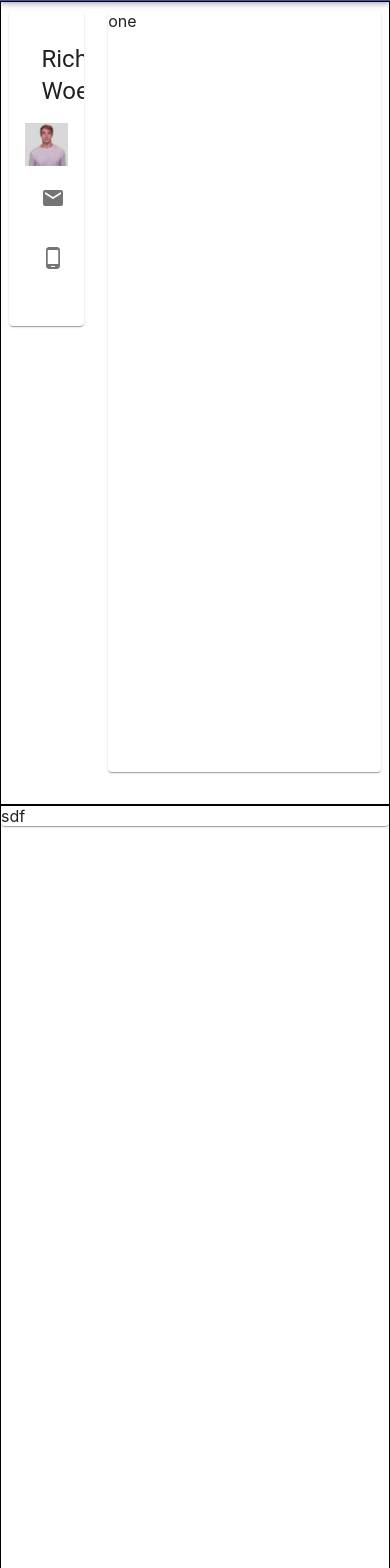
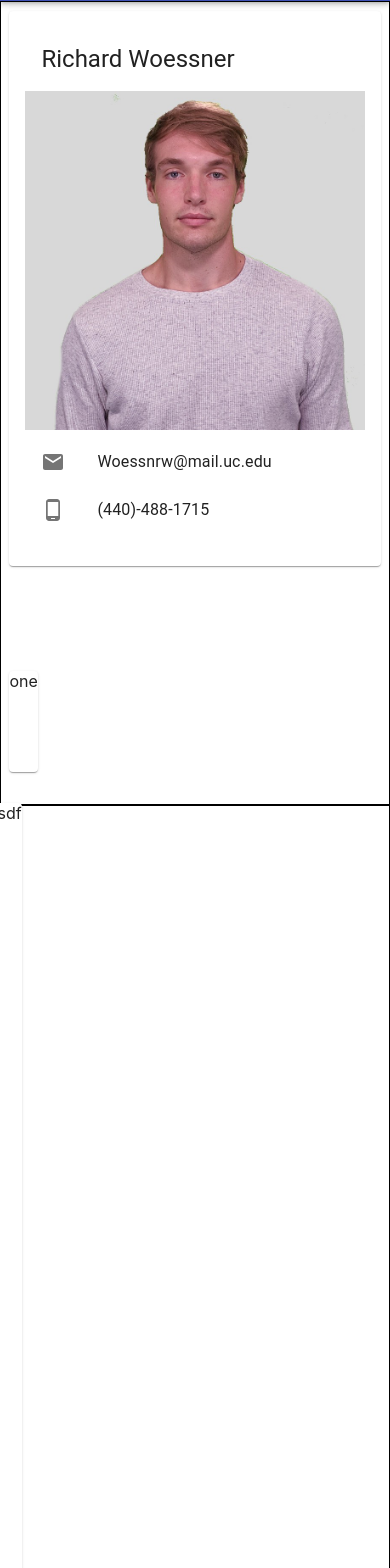
Before and after one commit to Richard-Woessner/Richard-Woessner.github.io, a React (Create React App) app in the folder port/: page / in a window 390 px wide. Shown: the part 132-1700 px from the top of the page. Built offline with nearby package versions, Linux system fonts and the light colour scheme.

Commit message:
Mobile Breaking

```diff
--- a/port/src/comp/Pages/AboutMe.js
+++ b/port/src/comp/Pages/AboutMe.js
@@ -29,7 +29,7 @@ class Aboutme extends React.Component {
             spacing={3}
             style={{ height: "100%", padding: "1vh" }}
           >
-            <Grid item xs={3}>
+            <Grid item md={3}>
               <Card>
                 <CardContent>
                   <CardHeader title="Richard Woessner" />
@@ -59,7 +59,7 @@ class Aboutme extends React.Component {
                 </CardContent>
               </Card>
             </Grid>
-            <Grid item xs={9} justify="flex-end">
+            <Grid item md={9} justify="flex-end">
               <Card color style={{ height: "100%" }}>
                 one
               </Card>
--- a/port/src/comp/Pages/Work.js
+++ b/port/src/comp/Pages/Work.js
@@ -1,14 +1,20 @@
 import React from "react";
-import { Box, Paper } from "@material-ui/core";
-
-
+import {Box, Card, Grid, Paper } from "@material-ui/core";
 
 class Work extends React.Component {
   render() {
     return (
-        <Box height="95vh" border={1} id="work">
-          <Paper>sdf</Paper>
+      <Box height="95vh" border={1} id="work">
+        <Box height="100%">
+        <Grid
+            container
+            spacing={3}
+            style={{ height: "100%", padding: "1vh" }}
+          >
+          <Card>sdf</Card>
+          </Grid>
         </Box>
+      </Box>
     );
   }
 }
```
